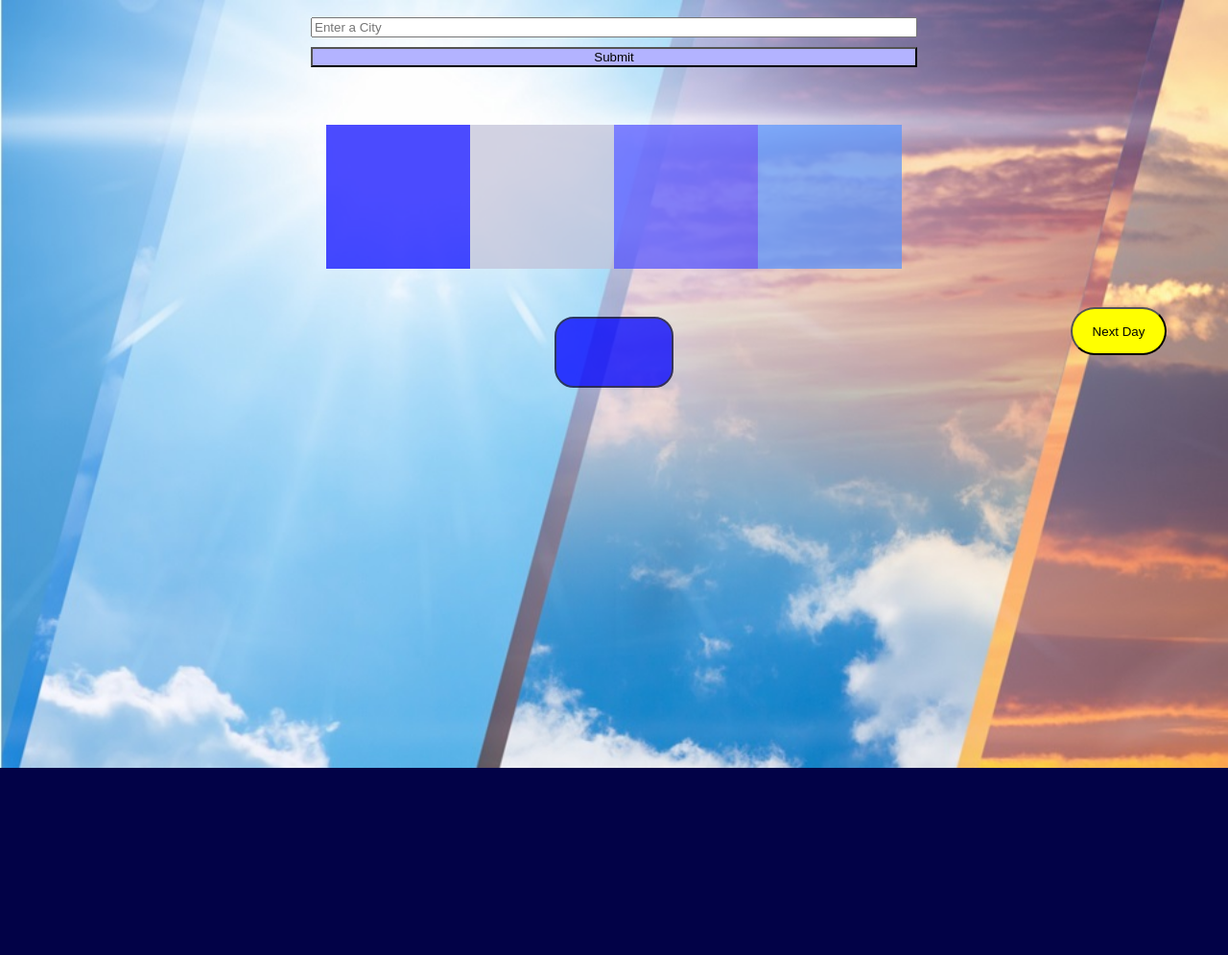
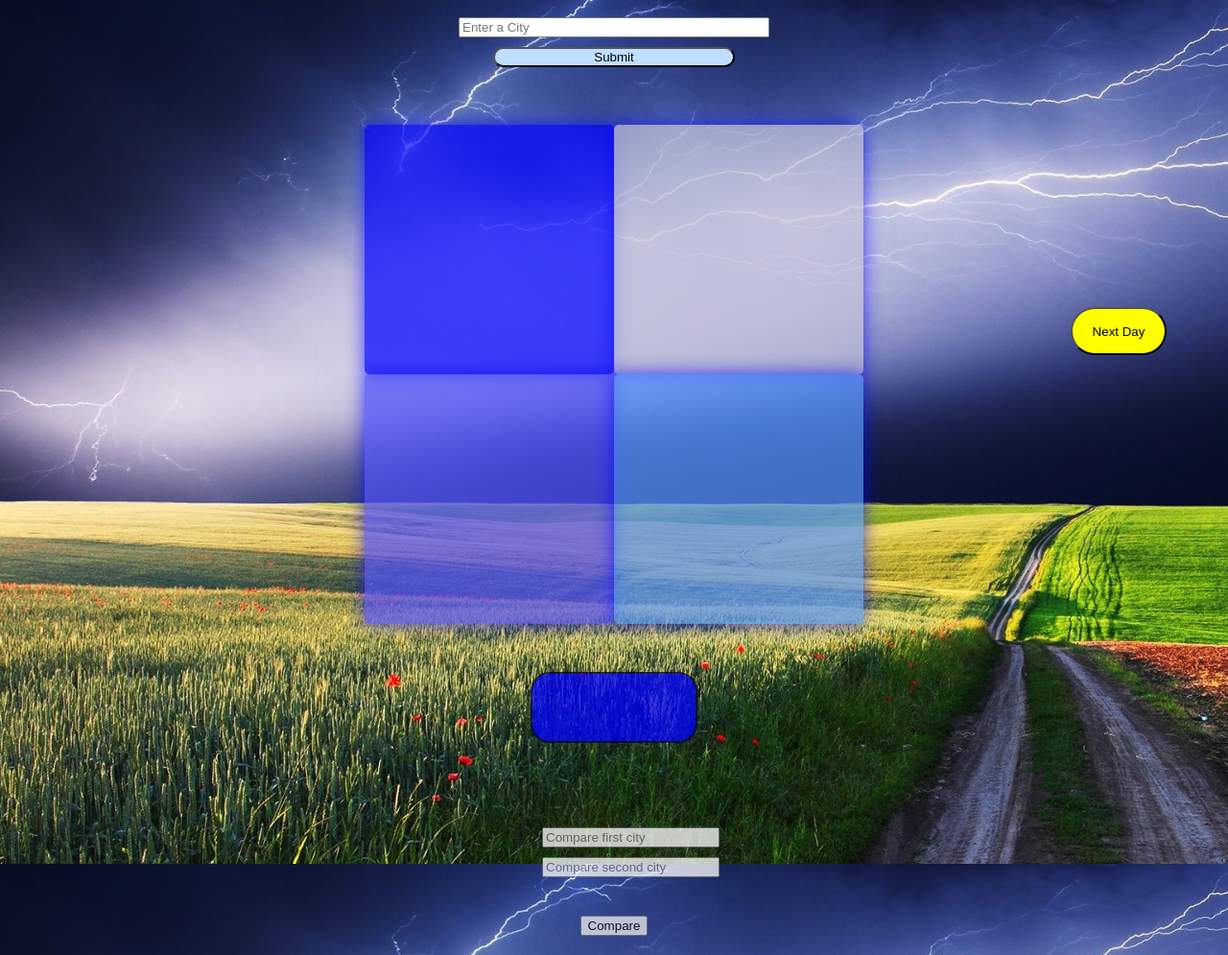
Before and after one commit to Tibedo/weather-app, a plain HTML site: page index.html in a window 1280 px wide. Shown: the whole page at 96% size. Before the commit the page ends 800 px from the top, so only its background shows below. Drawn offline with Linux system fonts and the light colour scheme; no server answers; a web font is replaced by a local one.

Commit message:
Il reste des trucs a faire

```diff
--- a/script2.js
+++ b/script2.js
@@ -90,16 +90,16 @@ fetch(url)
     })
 
 
-    let  imgUrl = `https://api.unsplash.com/search/photos?page=1&query=office`;
+
+     let  imgUrl = `https://api.unsplash.com/photos/random`;
 
     fetch(imgUrl)
     .then(res => res.json())
     .then(data => {
 
         console.log(data);
+})
 
-
-})
     .catch(err => console.log('Erreur : ' + err));
 
 }
@@ -199,7 +199,7 @@ fetch(url)
 
          document.querySelector("#nowDate").innerHTML = data.forecast.forecastday[1].date;
 
-
+    // ****** DAY THREE CALL ***** //
          nextDay.addEventListener('click', function (e) {
             e.preventDefault();
             let citys = document.querySelector('.askCity').value;
@@ -224,3 +224,40 @@ nextDay.addEventListener('click', function (e) {
 
     dayTwoCall(citys)
 })
+
+
+
+// ********** COMPARE CITYS ********** //
+let cityOneInput = document.createElement("input")
+let cityTwoInput = document.createElement("input")
+let compareButton = document.createElement("button")
+
+cityOneInput.className = "cityInput"
+cityOneInput.placeholder = "Compare first city"
+cityOneInput.id = "cityOneInput"
+
+cityTwoInput.className = "cityInput"
+cityTwoInput.placeholder = "Compare second city"
+cityTwoInput.id = "cityTwoInput"
+
+compareButton.id = "compareButton"
+compareButton.innerHTML = "Compare"
+
+dates.appendChild(cityOneInput)
+dates.appendChild(cityTwoInput)
+dates.appendChild(compareButton)
+
+
+ function compared() {
+
+if (cityOneInput.value > cityTwoInput.value) {
+    alert(cityOneInput.value + " " + "is hotter than" + " " + cityTwoInput.value)
+}
+
+else {
+    alert(cityOneInput.value + " " + "is colder than" + " " + cityTwoInput.value)
+}
+
+}
+
+compareButton.addEventListener("click", compared)
--- a/style.css
+++ b/style.css
@@ -25,11 +25,9 @@
   }
 
 
-
-
 body {
-    background-image: url(bgmeteo.jpeg);
-    background-size: 200%;
+    background-image: url(bghard.jpeg);
+    background-size: 125%;
     background-color: rgb(2, 2, 71);
     font-family: poppins;
 
@@ -38,6 +36,7 @@ body {
 .dataMeteo {
     display: flex;
     width: 50%;
+    height: 50%;
     flex-wrap: wrap;
     justify-content: center;
     margin: 0 auto;
@@ -49,16 +48,26 @@ body {
     flex-direction: column;
     margin: 0 auto;
     padding: 10px;
+
+}
+
+.askCity {
+    width: 50%;
+    margin: 0 auto;
 }
 
 .submit {
-    background-color: rgb(179, 179, 255);
+    background-color: rgb(192, 222, 255);
+    margin: 0 auto;
     margin-top: 10px;
+    width: 40%;
+    border-radius: 50px;
+
 }
 
 .box {
-    width: 150px;
-    height: 150px;
+    width: 250px;
+    height: 250px;
     opacity: 70%;
     font-size: 30px;
     color: white;
@@ -67,11 +76,14 @@ body {
     flex-wrap: wrap;
     justify-content: center;
     align-items: center;
+    box-shadow: 0 0 20px blue;
+    border-radius: 5px;
+    padding: 5px;
 }
 
 #city {
     background-color: blue;
-    font-size: 20px;
+
 }
 #temp{
     display: flex;
@@ -98,7 +110,7 @@ img {
     height: 20%;
 }
 .dates{
-    width: 100px;
+    width: 150px;
     height: 50px;
     background-color: blue;
     color: white;
@@ -121,3 +133,22 @@ img {
     border-radius: 100px;
     background-color: yellow;
 }
+
+#cityOneInput {
+    margin-top: 150px;
+
+}
+
+#cityTwoInput {
+    margin-top: 10px;
+
+}
+
+#compareButton {
+    margin-top: 40px;
+    margin-bottom: 20px;
+}
+
+button {
+    cursor: pointer;
+}
```
Also changed, not shown: bghard.jpeg (added), bglong.webp (added), bgrain.jpeg (added), newbg.jpeg (added), newbg2.jpeg (added).
